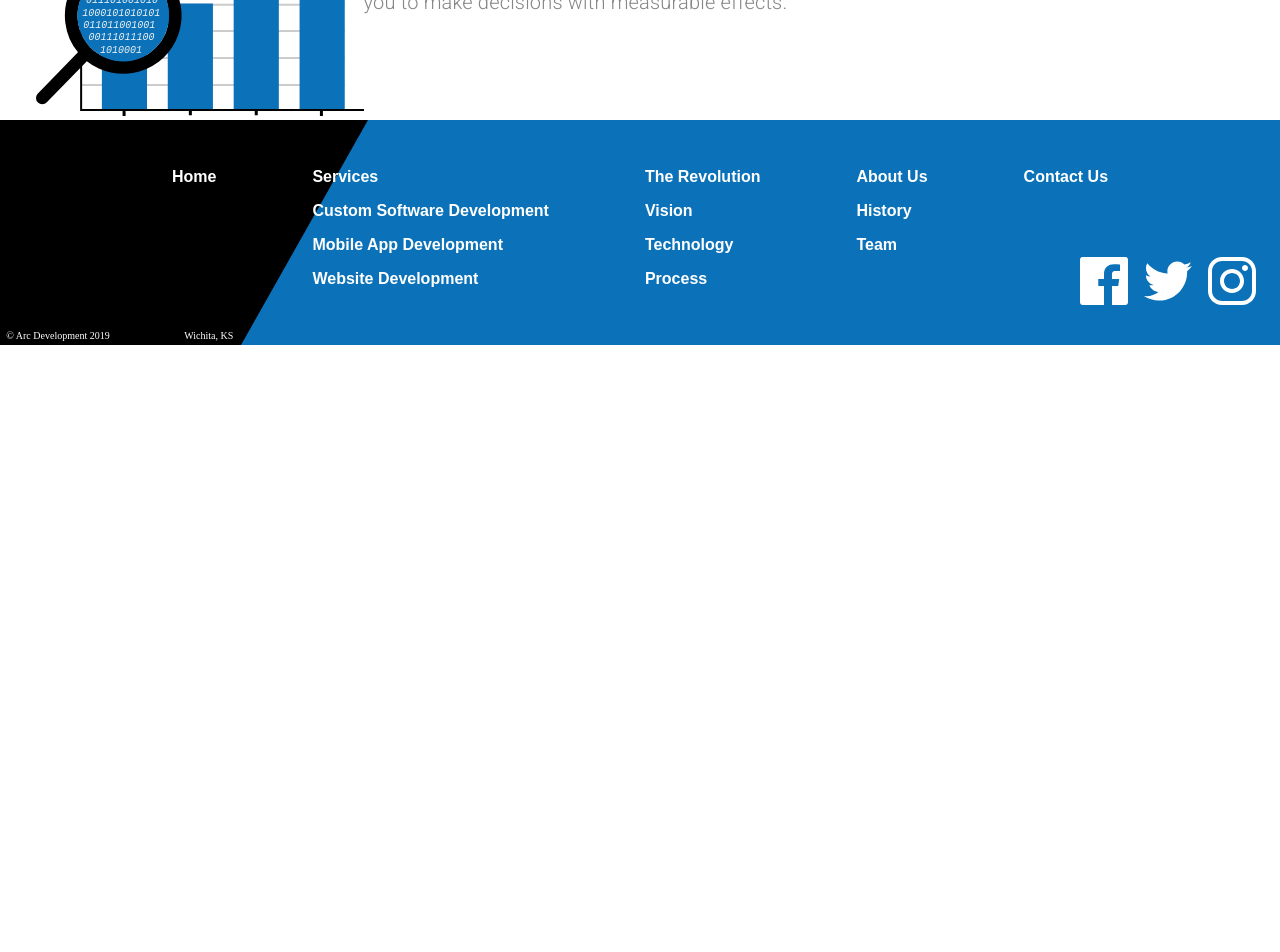
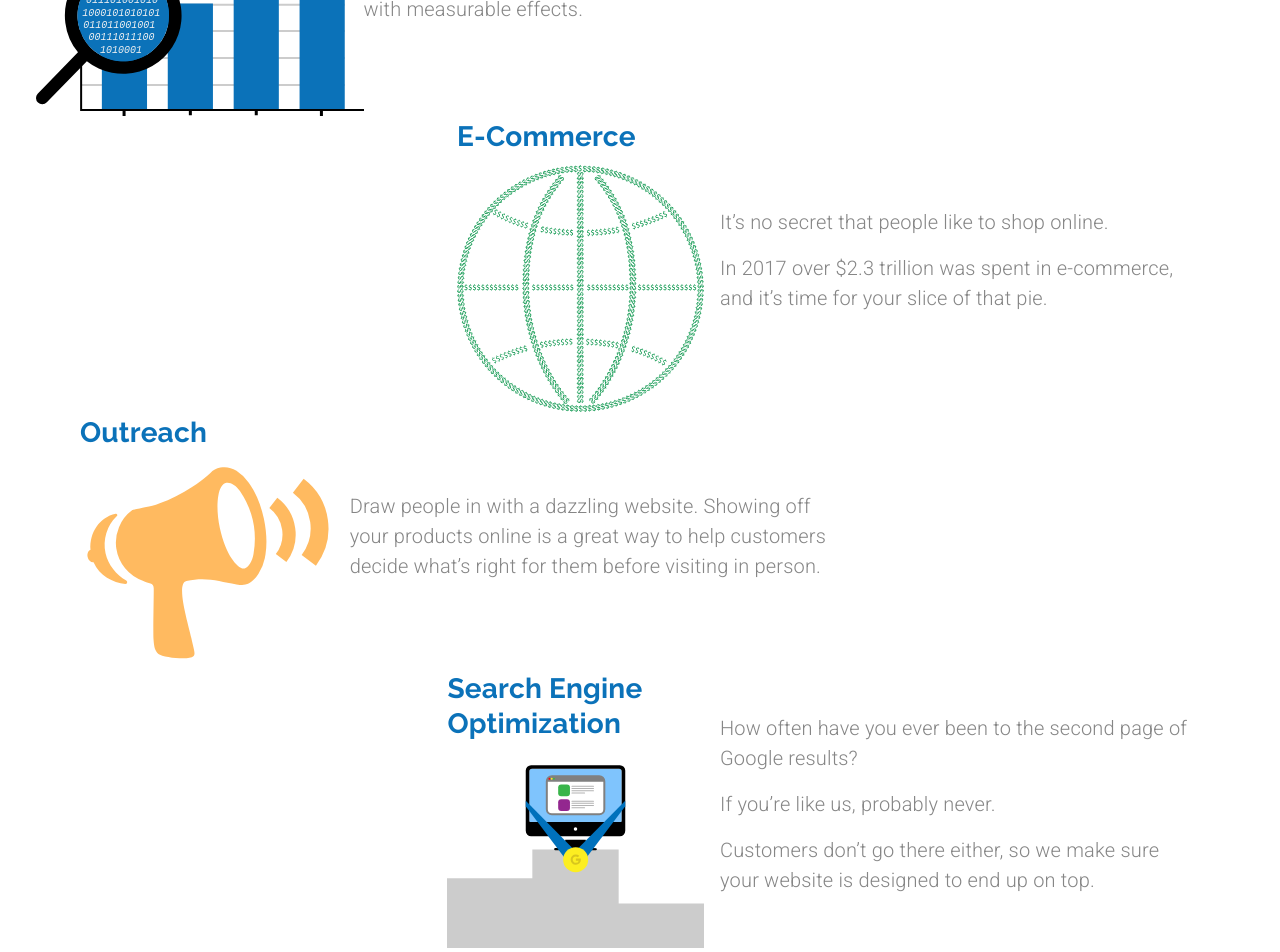
Before and after one commit to tanvirakibul/arc-development-app, a React (Create React App) app: page /websites in a window 1280 px wide. Shown: the part 560-1512 px from the top of the page. Before the commit the page ends 905 px from the top, so only its background shows below. Built offline with nearby package versions, Linux system fonts and the light colour scheme.

Commit message:
added website page

```diff
--- a/src/components/Websites.js
+++ b/src/components/Websites.js
@@ -1,5 +1,4 @@
 import React from 'react';
-import Lottie from 'react-lottie';
 import { Link } from 'react-router-dom';
 import {makeStyles, useTheme} from '@material-ui/core/styles';
 import Grid from '@material-ui/core/Grid';
@@ -15,6 +14,7 @@ import analytics from '../assets/analytics.svg';
 import seo from '../assets/seo.svg';
 import outreach from '../assets/outreach.svg';
 import ecommerce from '../assets/ecommerce.svg';
+import { CallMadeRounded } from '@material-ui/icons';
 
 const useStyles = makeStyles(theme => ({
     heading: {
@@ -116,9 +116,11 @@ export default function Websites(props) {
                     </Grid>
                 </Grid>
             </Grid>
-            <Grid item>
-                <Typography variant="body1"
-                className={classes.paragraphContainer}>
+            <Grid item className={classes.paragraphContainer}>
+                <Typography
+                paragraph
+                variant="body1"
+                >
                     Knowledge is power, and data is 21st Century gold.
                     Analyzing this data can reveal hidden and trends in your
                     business, empowering you to make decisions with measurable effects.
@@ -126,6 +128,117 @@ export default function Websites(props) {
             </Grid>
             </Grid>
             {/* Analytics ends */}
+
+            {/* Ecomerce section starts */}
+            <Grid item container
+            alignItems="center"
+            justify = "flex-end"
+            direction="row"
+            className={classes.rowContainer} >
+
+            <Grid item>
+                <Grid container direction ="column">
+                    <Grid item >
+                        <Typography variant="h4" gutterBottom>
+                            E-Commerce
+                            </Typography>
+                    </Grid>
+                    <Grid item>
+                        <img src={ecommerce}
+                        alt="World outline made of dollar signs" />
+                    </Grid>
+                </Grid>
+            </Grid>
+            <Grid item
+            style={{marginLeft: "1em"}}
+             className={classes.paragraphContainer}>
+                <Typography variant="body1"
+                paragraph
+                >
+                It’s no secret that people like to shop online.
+                </Typography>
+                <Typography variant="body1"
+                paragraph
+                >
+                In 2017 over $2.3 trillion was spent in e-commerce, and it’s time for your slice of that pie.                </Typography>
+            </Grid>
+            </Grid>
+            {/* Ecommerce section ends */}
+            {/* Outreach starts */}
+            <Grid item container
+            alignItems="center"
+            direction="row"
+            className={classes.rowContainer} >
+
+            <Grid item>
+                <Grid container direction ="column">
+                    <Grid item>
+                        <Typography variant="h4" gutterBottom>
+                            Outreach
+                            </Typography>
+                    </Grid>
+                    <Grid item>
+                        <img src={outreach}
+                        alt="megapjone" />
+                    </Grid>
+                </Grid>
+            </Grid>
+            <Grid item style={{marginLeft: "1em"}}
+            className={classes.paragraphContainer}>
+                <Typography
+                paragraph
+                variant="body1"
+                >
+                   Draw people in with a dazzling website. Showing off your products online is a great way to help customers decide what’s right for them before visiting in person.
+                </Typography>
+            </Grid>
+            </Grid>
+            {/* Outreach ends */}
+            {/* SEO section starts */}
+            <Grid item container
+            alignItems="center"
+            justify = "flex-end"
+            direction="row"
+            className={classes.rowContainer} >
+
+            <Grid item>
+                <Grid container direction ="column">
+                    <Grid item >
+                        <Typography variant="h4" gutterBottom>
+                            Search Engine <br /> Optimization
+                            </Typography>
+                    </Grid>
+                    <Grid item>
+                        <img src={seo}
+                        alt="website standing on winner's podium" />
+                    </Grid>
+                </Grid>
+            </Grid>
+            <Grid item
+            style={{marginLeft: "1em"}}
+             className={classes.paragraphContainer}>
+                <Typography variant="body1"
+                paragraph
+                >
+                How often have you ever been to the second page of Google results?
+                </Typography>
+                <Typography variant="body1"
+                paragraph
+                >
+                    If you’re like us, probably never.
+                </Typography>
+                <Typography variant="body1"
+                paragraph
+                >
+                    Customers don’t go there either, so we make sure your website is designed to end up on top.
+                </Typography>
+            </Grid>
+            </Grid>
+            {/* SEO section ends */}
+            <Grid item>
+                <CallToAction
+                 />
+            </Grid>
         </Grid>
     )
 
```
